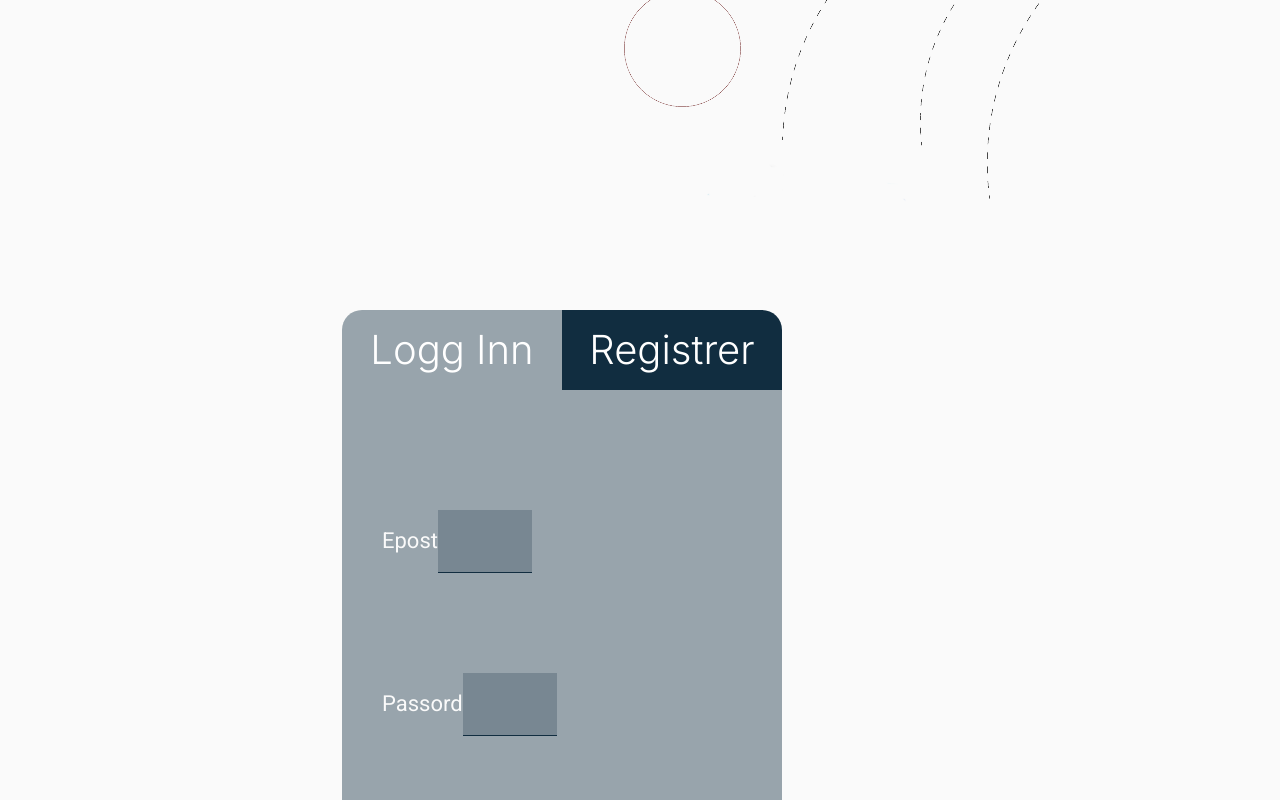
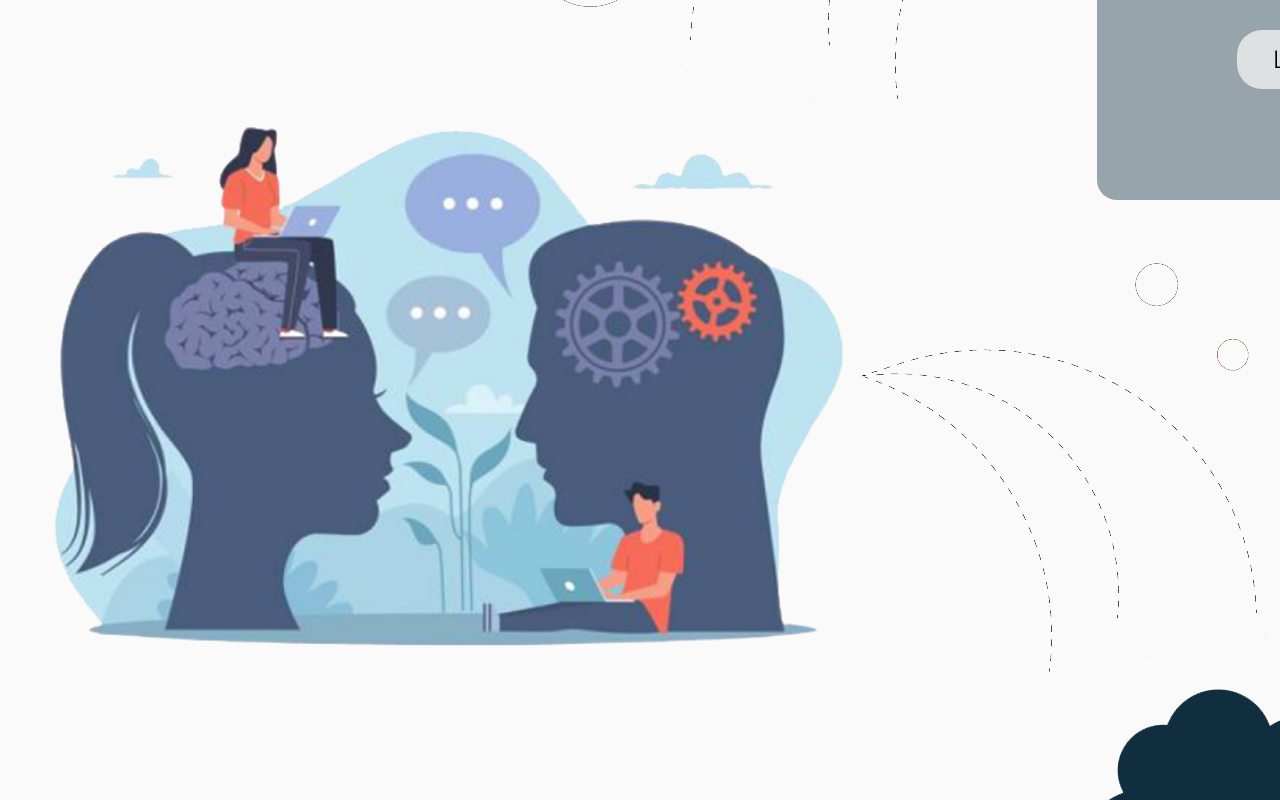
Before and after one commit to nargesirezaei/bachelor-metchat, a React (Create React App) app in the folder client/: page / in a window 1280 px wide. Shown: the part 820-1620 px from the top of the page. Built offline with nearby package versions, Linux system fonts and the light colour scheme; a web font is replaced by a local one.

Commit message:
changed some ids so that they are unique

```diff
--- a/client/src/Welcome.jsx
+++ b/client/src/Welcome.jsx
@@ -30,7 +30,7 @@ function Welcome() {
         </ul>
       </nav>
 
-      <section id="first">
+      <section id="forms">
         <div id="lines_1">
           <img src="Lines.png" alt="pyntelinjer" />
         </div>
@@ -112,7 +112,7 @@ function Welcome() {
         </div>
       </div>
 
-      <section id="second">
+      <section id="persons-img">
         <img id="photo" src="photo.png" alt="personer som snakker" />
       </section>
 
--- a/client/src/home.css
+++ b/client/src/home.css
@@ -58,7 +58,7 @@ a {
   color: #112d40;
 }
 
-#first {
+#forms {
   display: flex;
   flex-direction: row;
   margin-top: 150px;
@@ -205,14 +205,14 @@ input[type="password"] {
   color: #fafafa;
 }
 
-#second {
+#persons-img {
   display: flex;
   flex-direction: row;
   width: 800px;
   margin-left: 50px;
   margin-top: -100px;
 }
-#second img {
+#persons-img img {
   width: 100%;
 }
 
```
